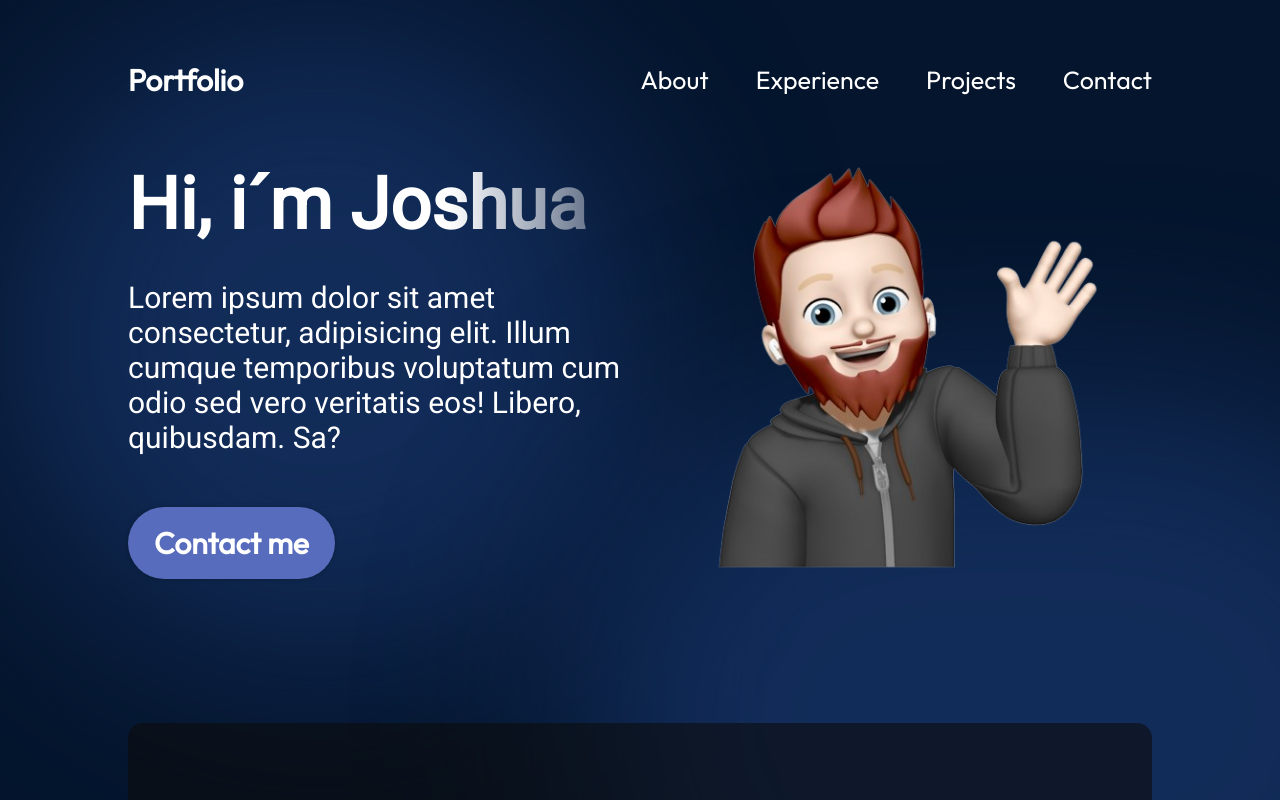
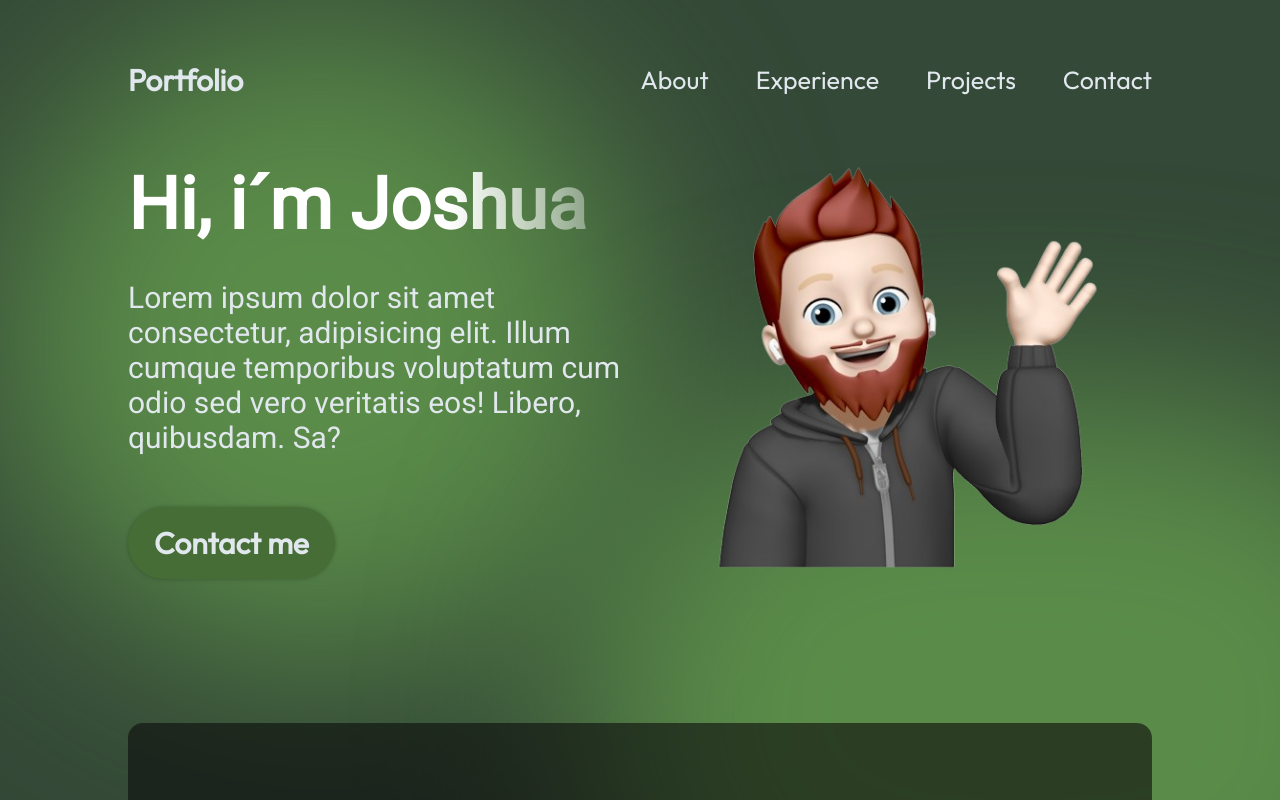
Before and after one commit to JoshuaKaiser490/NewPortfolio, a React (Vite) app: page / in a window 1280 px wide. Shown: the top 800 px of the page. Built offline with nearby package versions, Linux system fonts and the light colour scheme.

Commit message:
Kleine Änderung

```diff
--- a/src/components/Hero/Hero.module.css
+++ b/src/components/Hero/Hero.module.css
@@ -81,7 +81,7 @@
     top: -128px;
     left: -10vw;
     border-radius: 764px;
-    background: rgba(25, 55, 109, 0.7);
+    background: rgba(108, 168, 82, 0.7);
     filter: blur(100px);
     z-index: 0;
   }
@@ -95,7 +95,7 @@
     top: 246px;
     right: -25vw;
     border-radius: 764px;
-    background: rgba(25, 55, 109, 0.7);
+    background: rgba(108, 168, 82, 0.7);
     filter: blur(100px);
     z-index: 0;
   }
--- a/src/components/Projects/Projects.module.css
+++ b/src/components/Projects/Projects.module.css
@@ -1,26 +1,26 @@
 @import "../../vars.css";
 
-.container{
+.container {
   margin-top: 76px;
   color: var(--color-text);
   margin-left: 10%;
   margin-right: 10%;
 }
 
-.title{
+.title {
   font-size: 35px;
   font-weight: 700;
   letter-spacing: 1.75px;
   text-transform: uppercase;
 }
 
-.projects{
+.projects {
   margin-top: 37px;
   display: flex;
   flex-direction: row;
   flex-wrap: wrap;
   align-items: center;
   justify-content: center;
-    gap: 15%;
+  gap: 15px;
   width: 100%;
 }
--- a/src/vars.css
+++ b/src/vars.css
@@ -1,4 +1,4 @@
-:root {
+/* :root {
     --color-text: #fff;
     --color-primary: #576cbc;
     --color-secondary: #19376d;
@@ -6,4 +6,23 @@
     --color-bg: #04152d;
 
     --font-roboto: "Roboto";
+  }  */
+
+  /* :root {
+    --color-text: #e0e7ed;
+    --color-primary: #C8922B;
+    --color-secondary: ##6F2602;
+    --color-dark: #0b2447;
+    --color-bg: #1B2830;
+
+    --font-roboto: "Roboto";
+  } */
+
+  :root {
+    --color-text: #E0E7ED;
+    --color-primary: #466d35;
+    --color-secondary: #99b18c;
+    --color-dark: #1f2b21;
+    --color-bg: #344937;
+    --font-roboto: "Roboto";
   }
```
Lines whose indentation alone changed are shown as unchanged.
